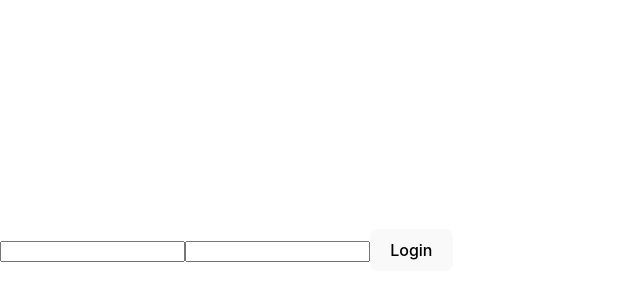
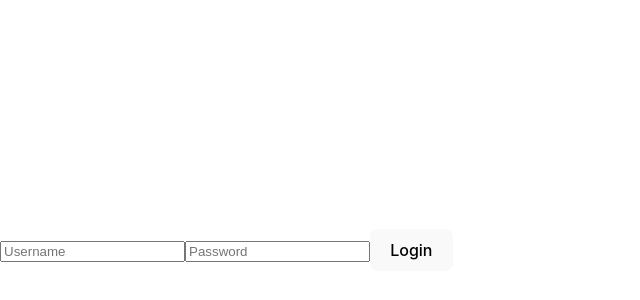
Before and after one commit to kysJune/EventPlanner, a React (Vite) app in the folder client/: page /Login in a window 1280 px wide. Shown: the part 150-450 px from the top of the page, without its empty margins (0-640 px from the left). Built offline with nearby package versions, Linux system fonts and the light colour scheme.

Commit message:
chore: run linter and formatter

```diff
--- a/client/src/components/login/Login.jsx
+++ b/client/src/components/login/Login.jsx
@@ -23,8 +23,20 @@ export const Login = ({}) => {
 
 	return (
 		<div className="Login">
-			<input type="text" id="username" onChange={handleNameChange} value={username} />
-			<input type="password" id="password" onChange={handlePasswordChange} value={password} />
+			<input
+				placeholder="Username"
+				type="text"
+				id="username"
+				onChange={handleNameChange}
+				value={username}
+			/>
+			<input
+				placeholder="Password"
+				type="password"
+				id="password"
+				onChange={handlePasswordChange}
+				value={password}
+			/>
 			<button onClick={handleLogin}>Login</button>
 		</div>
 	);
```
